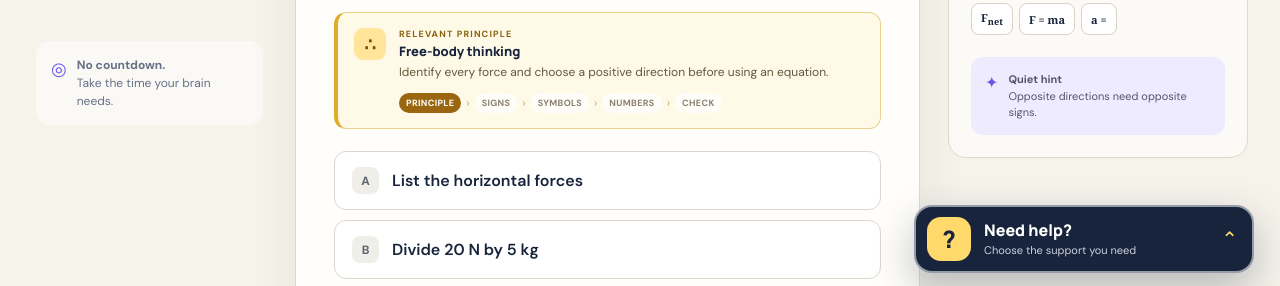
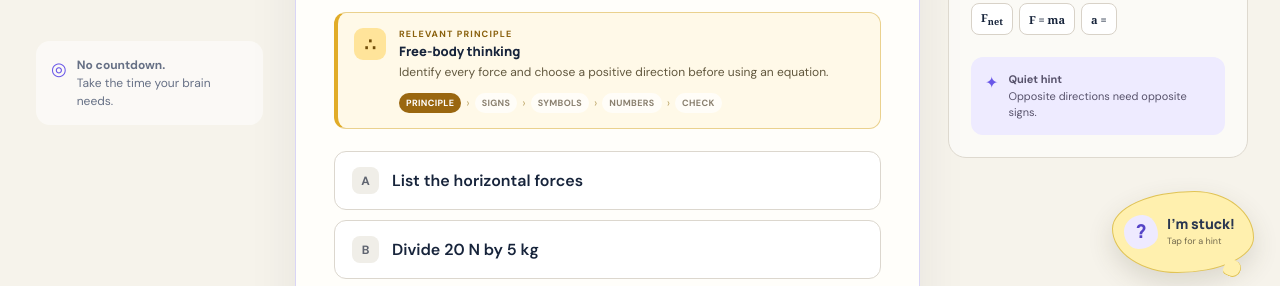
Before and after one commit to Thisisjustjay/focus-physics, a plain HTML site: page dist/index.html in a window 1280 px wide. Shown: the part 503-789 px from the top of the page. Drawn offline with Linux system fonts and the light colour scheme.

Commit message:
Update Site source

```diff
--- a/dist/index.html
+++ b/dist/index.html
@@ -135,10 +135,9 @@
           <button type="button" data-help="lost"><span>↺</span><div><strong>I lost the thread</strong><small>Remind me what I already know</small></div></button>
         </div>
       </div>
-      <button class="help-launcher" id="helpLauncher" type="button" aria-expanded="false" aria-controls="helpPopover">
+      <button class="help-launcher" id="helpLauncher" type="button" aria-expanded="false" aria-controls="helpPopover" aria-label="I'm stuck! Open help choices">
         <span class="help-icon" aria-hidden="true">?</span>
-        <span class="help-launcher-copy"><strong>Need help?</strong><small>Choose the support you need</small></span>
-        <span class="help-chevron" aria-hidden="true">⌃</span>
+        <span class="help-launcher-copy"><strong>I’m stuck!</strong><small>Tap for a hint</small></span>
       </button>
     </aside>
 
--- a/dist/styles.css
+++ b/dist/styles.css
@@ -318,52 +318,70 @@ button { color: inherit; }
   bottom: 24px;
   z-index: 30;
   width: min(340px, calc(100vw - 32px));
+  pointer-events: none;
 }
 
 .help-launcher {
-  width: 100%;
-  min-height: 68px;
+  position: relative;
+  width: 142px;
+  min-height: 82px;
+  margin-left: auto;
   display: flex;
   align-items: center;
-  gap: 13px;
-  padding: 10px 14px 10px 11px;
-  border: 2px solid rgba(255,255,255,.55);
-  border-radius: 18px;
-  color: white;
-  background: var(--ink);
-  box-shadow: 0 16px 42px rgba(23,36,59,.28);
+  justify-content: center;
+  gap: 9px;
+  padding: 12px 14px 13px 11px;
+  border: 1px solid #e0c356;
+  border-radius: 58% 42% 54% 46% / 46% 57% 43% 54%;
+  color: #293650;
+  background: #fff0ae;
+  box-shadow: 0 10px 26px rgba(75,68,42,.16);
   cursor: pointer;
   text-align: left;
+  pointer-events: auto;
 }
-.help-launcher:hover { background: #223454; transform: translateY(-1px); }
+.help-launcher::after {
+  content: "";
+  position: absolute;
+  right: 12px;
+  bottom: -5px;
+  width: 16px;
+  height: 16px;
+  border: 1px solid #e0c356;
+  border-top: 0;
+  border-left: 0;
+  border-radius: 40% 60% 65% 35%;
+  background: #fff0ae;
+  transform: rotate(23deg);
+}
+.help-launcher:hover { background: #ffeba0; }
 .help-launcher:focus-visible { outline: 4px solid rgba(105,87,232,.32); outline-offset: 3px; }
 .help-icon {
-  width: 44px;
-  height: 44px;
+  width: 34px;
+  height: 34px;
   display: grid;
   place-items: center;
   flex: 0 0 auto;
-  border-radius: 14px;
-  color: var(--ink);
-  background: #ffd96b;
-  font: 800 24px/1 "Manrope", sans-serif;
+  border-radius: 55% 45% 58% 42% / 48% 58% 42% 52%;
+  color: #5544c7;
+  background: #eeeaff;
+  font: 800 19px/1 "Manrope", sans-serif;
 }
 .help-launcher-copy { display: grid; gap: 2px; flex: 1; }
-.help-launcher-copy strong { font: 800 16px/1.2 "Manrope", sans-serif; }
-.help-launcher-copy small { color: #cbd3e0; font-size: 11px; }
-.help-chevron { color: #ffd96b; font-size: 20px; transition: transform .18s ease; }
-.help-launcher[aria-expanded="true"] .help-chevron { transform: rotate(180deg); }
+.help-launcher-copy strong { white-space: nowrap; font: 800 14px/1.2 "Manrope", sans-serif; }
+.help-launcher-copy small { color: #746b4e; font-size: 9px; }
 
 .help-popover {
   position: absolute;
   right: 0;
-  bottom: 80px;
+  bottom: 92px;
   width: 100%;
   padding: 21px;
   border: 1px solid rgba(105,87,232,.24);
   border-radius: 19px;
   background: var(--panel);
   box-shadow: 0 22px 65px rgba(23,36,59,.22);
+  pointer-events: auto;
 }
 .help-popover[hidden] { display: none; }
 .help-popover-header { display: flex; align-items: start; justify-content: space-between; gap: 14px; }
@@ -493,8 +511,8 @@ dialog > p:not(.eyebrow) { color: var(--muted); line-height: 1.55; }
   .mission-card { padding: 28px 22px 24px; }
   .scratch-panel { margin-top: 18px; }
   .help-dock { right: 16px; bottom: 14px; width: calc(100vw - 32px); }
-  .help-launcher { min-height: 62px; }
-  .help-popover { bottom: 73px; max-height: calc(100vh - 110px); overflow-y: auto; }
+  .help-launcher { width: 132px; min-height: 76px; }
+  .help-popover { bottom: 86px; max-height: calc(100vh - 120px); overflow-y: auto; }
 }
 
 @media (prefers-reduced-motion: reduce) {
```
Also changed, not shown: 1 other file.
